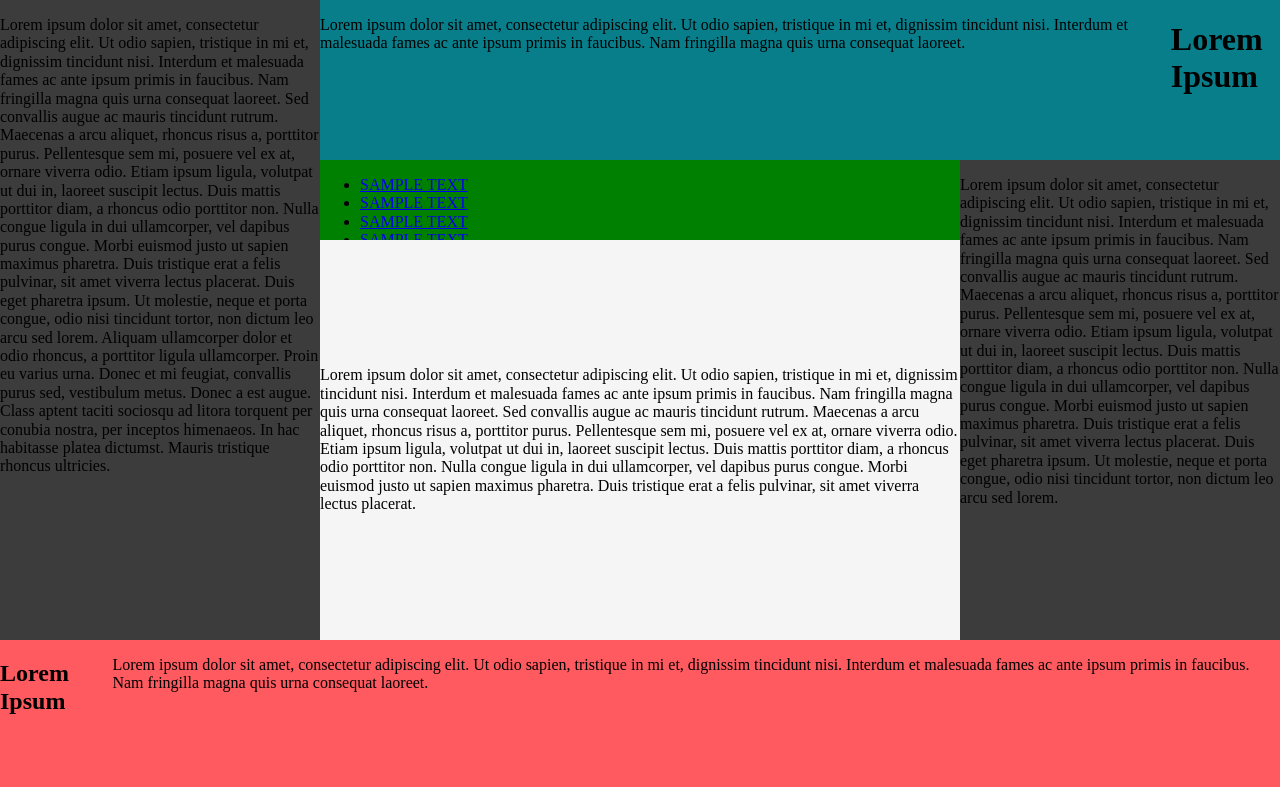
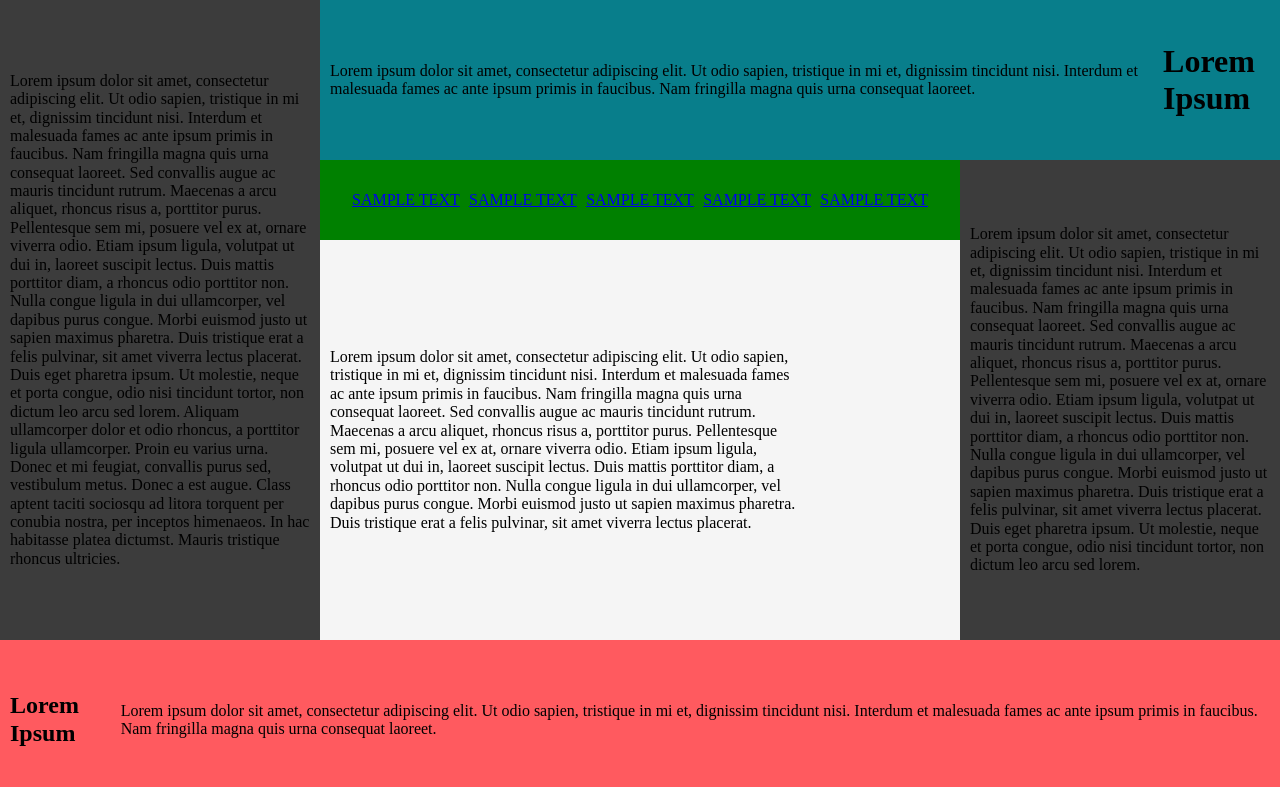
Before and after one commit to Ekedani/webdev-lab-1, a plain HTML site: page start.html in a window 1280 px wide. Drawn offline with Linux system fonts and the light colour scheme.

Commit message:
Fixed paddings / Added selectors to <p>

```diff
--- a/css/styles.css
+++ b/css/styles.css
@@ -7,26 +7,38 @@ body{
     grid-template-columns: repeat(4, 25%);
     grid-template-rows: 20% 10% 10% 40% 20%;
     min-height: 100vh;
+    max-height: 100vh;
 }
 
 .footer{
     display: flex;
+    justify-content: space-between;
+    align-items: center;
     background: #ff5a5f;
     grid-area: 5 / 1 / 6 / 5;
+    padding: 10px 10px 10px 10px;
 }
 
 .header{
     display: flex;
-    justify-content: space-between;
+    justify-content: space-around;
+    align-items: center;
     background: #087e8b;
     grid-area: 1 / 2 / 2 / 5;
+    padding: 10px 10px 10px 10px;
+}
+
+.header__heading{
+
 }
 
 .navigation{
+    grid-area: 2 / 2 / 3 / 4;
     display: flex;
     justify-content: space-between;
+    align-items: center;
     background: green;
-    grid-area: 2 / 2 / 3 / 4;
+    padding: 5%;
 }
 
 .navigation__link{
@@ -38,14 +50,21 @@ body{
     align-items: center;
     background: #f5f5f5;
     grid-area: 3 / 2 / 5 / 4;
+    padding: 10px 25% 10px 10px;
 }
 
 .left-aside{
     background: #3c3c3c;
     grid-area: 1 / 1 / 5 / 2;
+    padding: 10px 10px 10px 10px;
+    display: flex;
+    align-items: center;
 }
 
 .right-aside{
     background: #3c3c3c;
     grid-area: 2 / 4 / 5 / 5;
+    padding: 10px 10px 10px 10px;
+    display: flex;
+    align-items: center;
 }
--- a/start.html
+++ b/start.html
@@ -9,13 +9,13 @@
 <body>
 <div class="container">
     <header class="header">
-        <p>Lorem ipsum dolor sit amet, consectetur adipiscing elit. Ut odio sapien, tristique in mi et, dignissim
+        <p class="header__text">Lorem ipsum dolor sit amet, consectetur adipiscing elit. Ut odio sapien, tristique in mi et, dignissim
             tincidunt nisi. Interdum et malesuada fames ac ante ipsum primis in faucibus. Nam fringilla magna quis
             urna consequat laoreet.</p>
         <h1 class="header__heading">Lorem Ipsum</h1>
     </header>
     <aside class="left-aside">
-        <p>Lorem ipsum dolor sit amet, consectetur adipiscing elit. Ut odio sapien, tristique in mi et, dignissim
+        <p class="left-aside__text">Lorem ipsum dolor sit amet, consectetur adipiscing elit. Ut odio sapien, tristique in mi et, dignissim
             tincidunt nisi. Interdum et malesuada fames ac ante ipsum primis in faucibus. Nam fringilla magna quis urna
             consequat laoreet. Sed convallis augue ac mauris tincidunt rutrum. Maecenas a arcu aliquet, rhoncus risus a,
             porttitor purus. Pellentesque sem mi, posuere vel ex at, ornare viverra odio. Etiam ipsum ligula, volutpat
@@ -30,16 +30,14 @@
             Mauris tristique rhoncus ultricies.</p>
     </aside>
     <nav class="navigation">
-        <ul>
-            <li class="navigation__link"><a href="#">Sample Text</a></li>
-            <li class="navigation__link"><a href="#">Sample Text</a></li>
-            <li class="navigation__link"><a href="#">Sample Text</a></li>
-            <li class="navigation__link"><a href="#">Sample Text</a></li>
-            <li class="navigation__link"><a href="#">Sample Text</a></li>
-        </ul>
+        <a class="navigation__link" href="#">Sample Text</a>
+        <a class="navigation__link" href="#">Sample Text</a>
+        <a class="navigation__link" href="#">Sample Text</a>
+        <a class="navigation__link" href="#">Sample Text</a>
+        <a class="navigation__link" href="#">Sample Text</a>
     </nav>
     <main class="main">
-        <p>Lorem ipsum dolor sit amet, consectetur adipiscing elit. Ut odio sapien, tristique in mi et, dignissim
+        <p class="main__text">Lorem ipsum dolor sit amet, consectetur adipiscing elit. Ut odio sapien, tristique in mi et, dignissim
             tincidunt nisi. Interdum et malesuada fames ac ante ipsum primis in faucibus. Nam fringilla magna quis urna
             consequat laoreet. Sed convallis augue ac mauris tincidunt rutrum. Maecenas a arcu aliquet, rhoncus risus a,
             porttitor purus. Pellentesque sem mi, posuere vel ex at, ornare viverra odio. Etiam ipsum ligula, volutpat
@@ -49,7 +47,7 @@
     </main>
 
     <aside class="right-aside">
-        <p>Lorem ipsum dolor sit amet, consectetur adipiscing elit. Ut odio sapien, tristique in mi et, dignissim
+        <p class="right-aside__text">Lorem ipsum dolor sit amet, consectetur adipiscing elit. Ut odio sapien, tristique in mi et, dignissim
             tincidunt nisi. Interdum et malesuada fames ac ante ipsum primis in faucibus. Nam fringilla magna quis urna
             consequat laoreet. Sed convallis augue ac mauris tincidunt rutrum. Maecenas a arcu aliquet, rhoncus risus a,
             porttitor purus. Pellentesque sem mi, posuere vel ex at, ornare viverra odio. Etiam ipsum ligula, volutpat
@@ -62,7 +60,7 @@
     </aside>
     <footer class="footer">
         <h2 class="footer__heading">Lorem Ipsum</h2>
-        <p>Lorem ipsum dolor sit amet, consectetur adipiscing elit. Ut odio sapien, tristique in mi et, dignissim
+        <p class="footer__text">Lorem ipsum dolor sit amet, consectetur adipiscing elit. Ut odio sapien, tristique in mi et, dignissim
             tincidunt nisi. Interdum et malesuada fames ac ante ipsum primis in faucibus. Nam fringilla magna quis urna
             consequat laoreet.</p>
     </footer>
```
